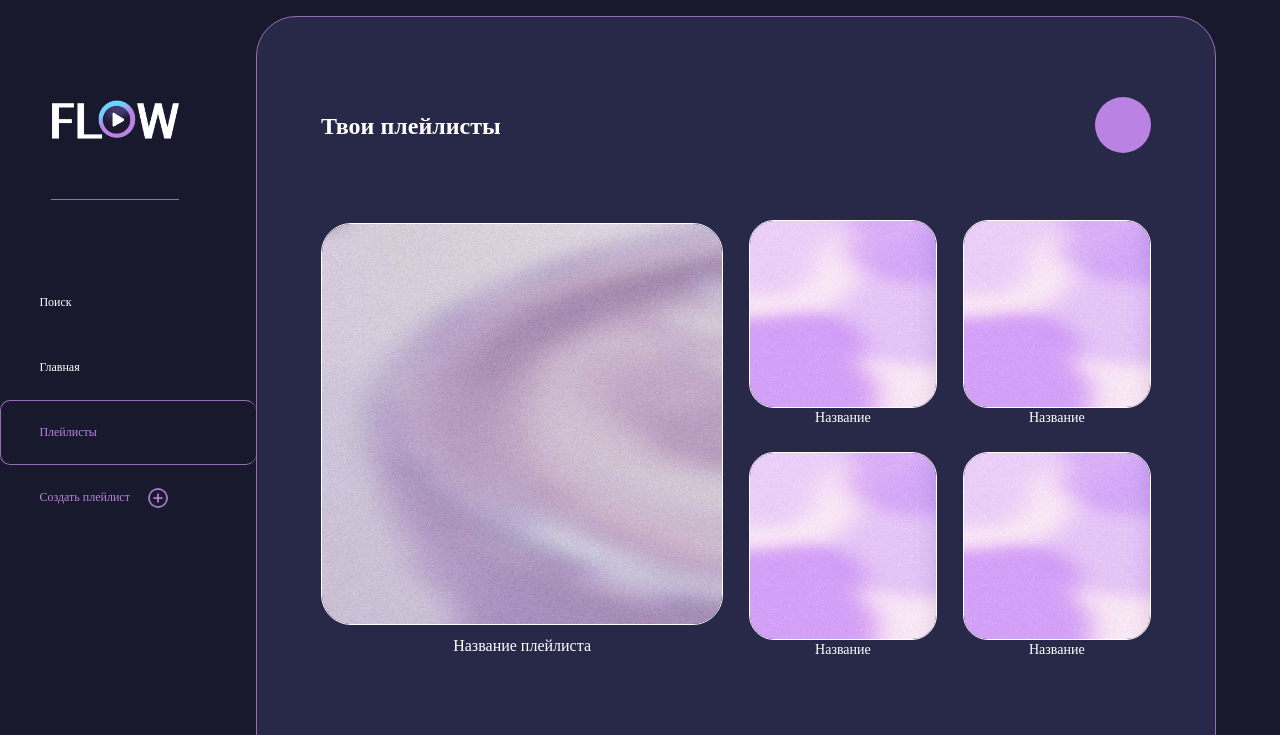
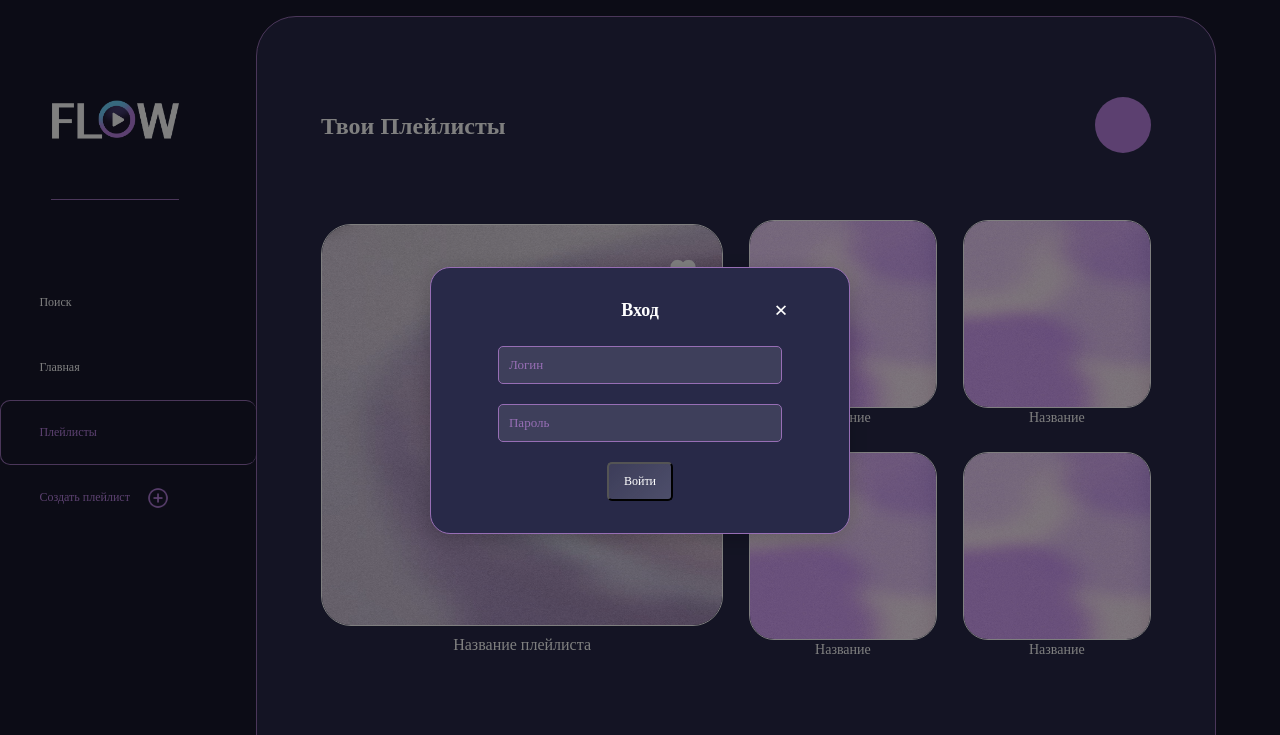
Before and after one commit to Vers-is/music-player, a plain HTML site: page files/playlists/playlists.html in a window 1280 px wide. Both pictures are taken after a click on the element 1123 px from the left and 125 px from the top of the page. Shown: the top 735 px of the page. Drawn offline with Linux system fonts and the light colour scheme; a web font is replaced by a local one.

Commit message:
heart icon added, bugs fixed

```diff
--- a/files/functions.js
+++ b/files/functions.js
@@ -74,3 +74,33 @@ document.querySelectorAll('.nav_links').forEach(link => {
         }
     }
 });
+
+///////////////// WINDOW -- USERS //////////////////
+
+const users = {
+    "eldana": "220906",
+    "vers": "12345"
+};
+
+function openModal() {
+    document.getElementById("loginModal").style.display = "flex";
+}
+
+function closeModal() {
+    document.getElementById("loginModal").style.display = "none";
+    document.getElementById("username").value = "";
+    document.getElementById("password").value = "";
+    document.getElementById("errorMessage").style.display = "none";
+}
+
+function checkLogin() {
+    const username = document.getElementById("username").value;
+    const password = document.getElementById("password").value;
+
+    if (users[username] && users[username] === password) {
+        alert("Добро пожаловать, " + username + "!");
+        closeModal();
+    } else {
+        document.getElementById("errorMessage").style.display = "block";
+    }
+}
--- /dev/null
+++ b/files/login-users.css
@@ -0,0 +1,73 @@
+.modal-user {
+    display: none;
+    position: fixed;
+    top: 0;
+    left: 0;
+    width: 100%;
+    height: 100%;
+    background-color: rgba(0, 0, 0, 0.5);
+    justify-content: center;
+    align-items: center;
+    z-index: 1000;
+}
+.modal-user-content {
+    max-width: 420px;
+    width: 100%;
+    max-height: 300px;
+    background: var(--background-secondary);
+    padding: 4vh 4vw;
+    border-radius: 20px;
+    border: 1.5px solid var(--transparent-accent);
+    box-shadow: 0px 4px 20px rgba(0, 0, 0, 0.2);
+    text-align: center;
+    position: relative;
+}
+.modal-header {
+    display: flex;
+    justify-content: center;
+    align-items: center;
+    width: 100%;
+    position: relative;
+    margin-bottom: 15px;
+}
+h2 {
+    font-size: 18px;
+    color: var(--text-color);
+    margin: 0;
+}
+.close-user {
+    font-size: 24px;
+    font-weight: bold;
+    cursor: pointer;
+    color: var(--text-color);
+    position: absolute;
+    right: 10px;
+    top: 50%;
+    transform: translateY(-50%);
+}
+.regis-input {
+    width: 90%;
+    padding: 10px;
+    margin: 10px 0;
+    border: 1px solid var(--transparent-accent);
+    border-radius: 5px;
+    font-size: 13px;
+    color: var(--text-color);
+    background: rgba(255, 255, 255, 0.1);
+}
+.regis-input:hover {
+    border: 1px solid white;
+}
+button {
+    padding: 10px 15px;
+    background: linear-gradient(135deg, rgba(242, 239, 239, 0.1), rgba(226, 226, 245, 0.2));
+    border-radius: 5px;
+    cursor: pointer;
+    margin-top: 10px;
+    transition: 0.3s;
+    font-size: 12px;
+}
+button:hover {
+    background: linear-gradient(135deg, rgba(118, 117, 117, 0.1), rgba(128, 128, 133, 0.2));
+    transform: scale(1.03);
+}
--- a/files/main-settings.css
+++ b/files/main-settings.css
@@ -197,11 +197,6 @@ header {
     border-radius: 10px;
     backdrop-filter: blur(10px);
     justify-content: space-between;
-    border: 1px solid var(--transparent-accent);
-}
-
-.grid-item:hover {
-    border-color: white;
 }
 
 .play-icon:hover {
--- a/files/playlists/playlists.css
+++ b/files/playlists/playlists.css
@@ -50,7 +50,7 @@
     transform: scale(1.03);
 }
 
-.fav-playlist img, .mini-playlist img {
+.fav-playlist img, .mini-playlist img, .love-icon {
     height: auto;
     aspect-ratio: 1/1;
     border: 1px solid #fff;
@@ -85,5 +85,32 @@ p {
     display: flex;
     flex-direction: column;
     align-items: center;
-    /* gap: 5px; */
 }
+
+.fav-playlist {
+    position: relative;
+    display: flex;
+    flex-direction: column;
+    align-items: center;
+    width: fit-content;
+}
+
+.love-icon {
+    position: absolute;
+    top: 4vh;
+    right: 2vw;
+    width: 30px;
+    background: url('/images/icons/heart-white-painted.png') no-repeat center/contain;
+    z-index: 10;
+    border: none;
+}
+
+.fav-playlist a {
+    display: block;
+    position: relative;
+}
+
+.fav-playlist img {
+    display: block;
+    border-radius: 30px;
+}
--- a/files/playlists/playlists.html
+++ b/files/playlists/playlists.html
@@ -7,6 +7,8 @@
     <link rel="stylesheet" href="../main-settings.css">
     <link rel="stylesheet" href="../playlists/playlists.css">
     <link rel="stylesheet" href="../new-playlist.css">
+    <link rel="stylesheet" href="../login-users.css">
+
     <script src="../functions.js" defer></script>
 </head>
 <body>
@@ -41,15 +43,29 @@
         <!---------   HEADER: PROFILE     ---------->
 
         <header class="top-content">
-            <div class="title">Твои плейлисты</div>
-            <div class="profile-icon"></div>
+            <div class="title">Твои Плейлисты</div>
+            <div class="profile-icon" onclick="openModal()"></div>
         </header>
+
+        <!---------   LOGIN USERS  WINDOW     ---------->
+        <div id="loginModal" class="modal-user">
+            <div class="modal-user-content">
+                <div class="modal-header">
+                    <h2>Вход</h2>
+                    <span class="close-user" onclick="closeModal()">&times;</span>
+                </div>
+                    <input type="text" id="username" placeholder="Логин" class="regis-input">
+                    <input type="password" id="password" placeholder="Пароль" class="regis-input">
+                    <button onclick="checkLogin()">Войти</button>
+                    <p id="errorMessage" style="color: red; display: none;">Неверный логин или пароль!</p>
+            </div>
+        </div>
 
         <!---------   PLAYLISTS     ---------->
 
         <section class="playlists">
-
             <div class="fav-playlist">
+                <div class="love-icon"></div>
                 <a href="/">
                     <img src="/images/playlist5.JPG" alt="картинка">
                     <p>Название плейлиста</p>
```
Also changed, not shown: files/main-page/main-page.css (+8 -2 lines), files/main-page/main-page.html (+30 -28 lines), files/search-page/index.html (+17 -1 lines), images/icons/heart-white-painted.png (added).
